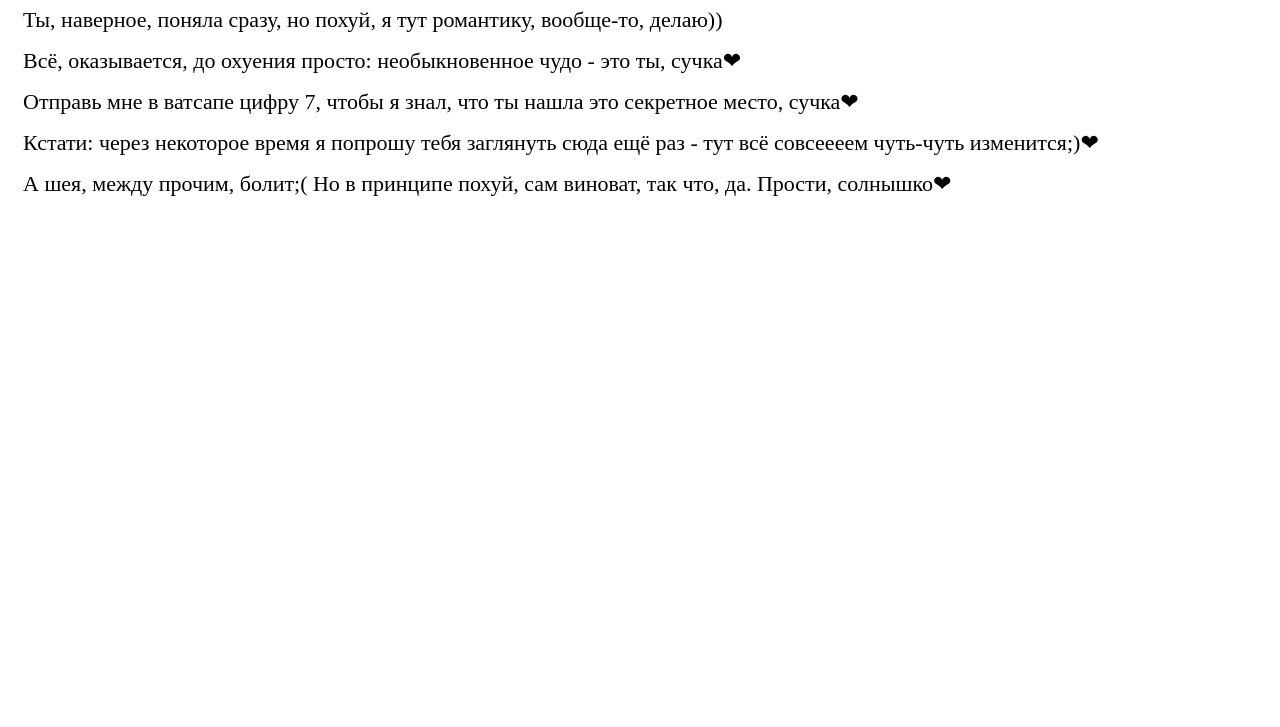
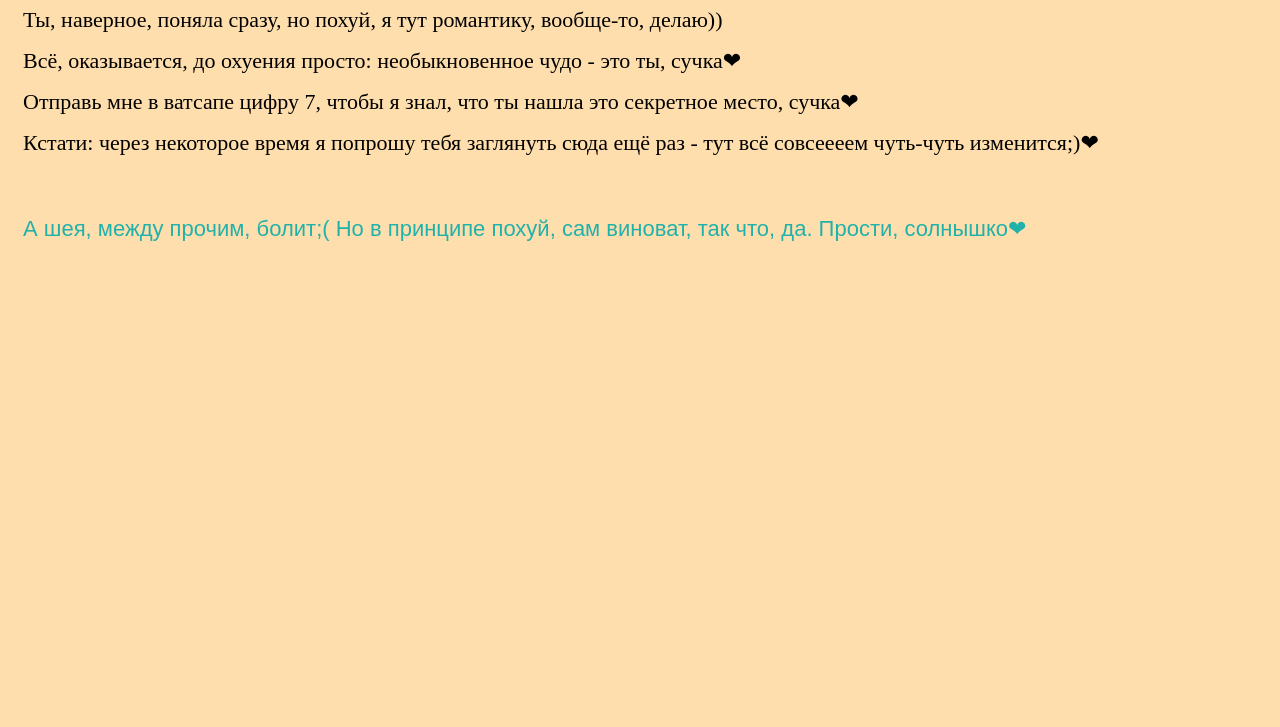
Before and after one commit to b89816880475suchka/b89816880475suchka.github.io, a plain HTML site: page 111111111111/index.html in a window 1280 px wide. Shown: the part 73-800 px from the top of the page. Drawn offline with Linux system fonts and the light colour scheme.

Commit message:
Update style.css

```diff
--- a/111111111111/style.css
+++ b/111111111111/style.css
@@ -1,3 +1,7 @@
+body {
+        background-color: #FFDEAD;
+}
+
 h1 {
 	font-family: sans-serif;
 	text-align: center;
@@ -11,3 +15,9 @@ p {
 	font-size: 22px;
 	margin: 15px;
 }
+
+#post {
+        margin-top: 60px;
+        font-family: Arial;
+        color: #20B2AA;
+}
```
